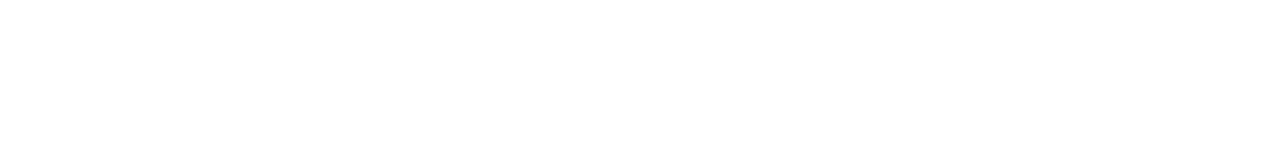
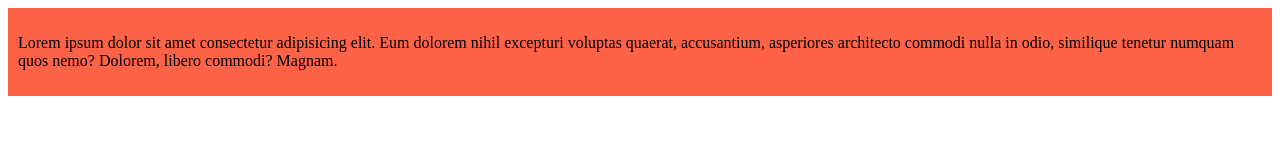
Before and after one commit to ftiha-tech/my-simple-web, a plain HTML site: page index.html in a window 1280 px wide. Drawn offline with Linux system fonts and the light colour scheme.

Commit message:
added the first blog

```diff
--- a/index.html
+++ b/index.html
@@ -4,8 +4,11 @@
     <meta charset="UTF-8">
     <meta name="viewport" content="width=device-width, initial-scale=1.0">
     <title>my simple web</title>
+    <link rel="stylesheet" href="styles/blog.css">
 </head>
 <body>
-
+    <div>
+        <p>Lorem ipsum dolor sit amet consectetur adipisicing elit. Eum dolorem nihil excepturi voluptas quaerat, accusantium, asperiores architecto commodi nulla in odio, similique tenetur numquam quos nemo? Dolorem, libero commodi? Magnam.</p>
+    </div>
 </body>
 </html>
--- /dev/null
+++ b/styles/blog.css
@@ -0,0 +1,4 @@
+div{
+    background-color: tomato;
+    padding: 10px;
+}
```
